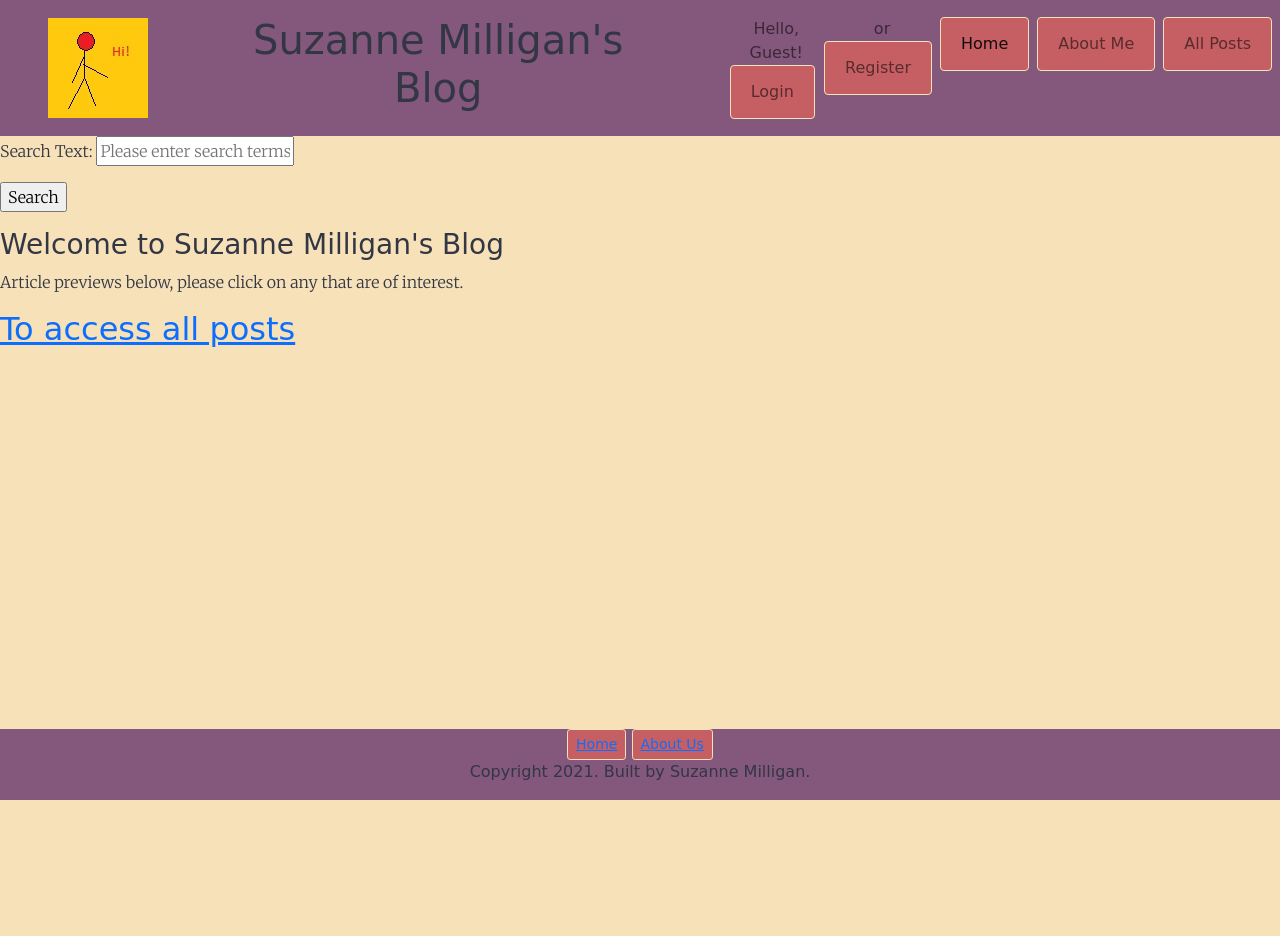
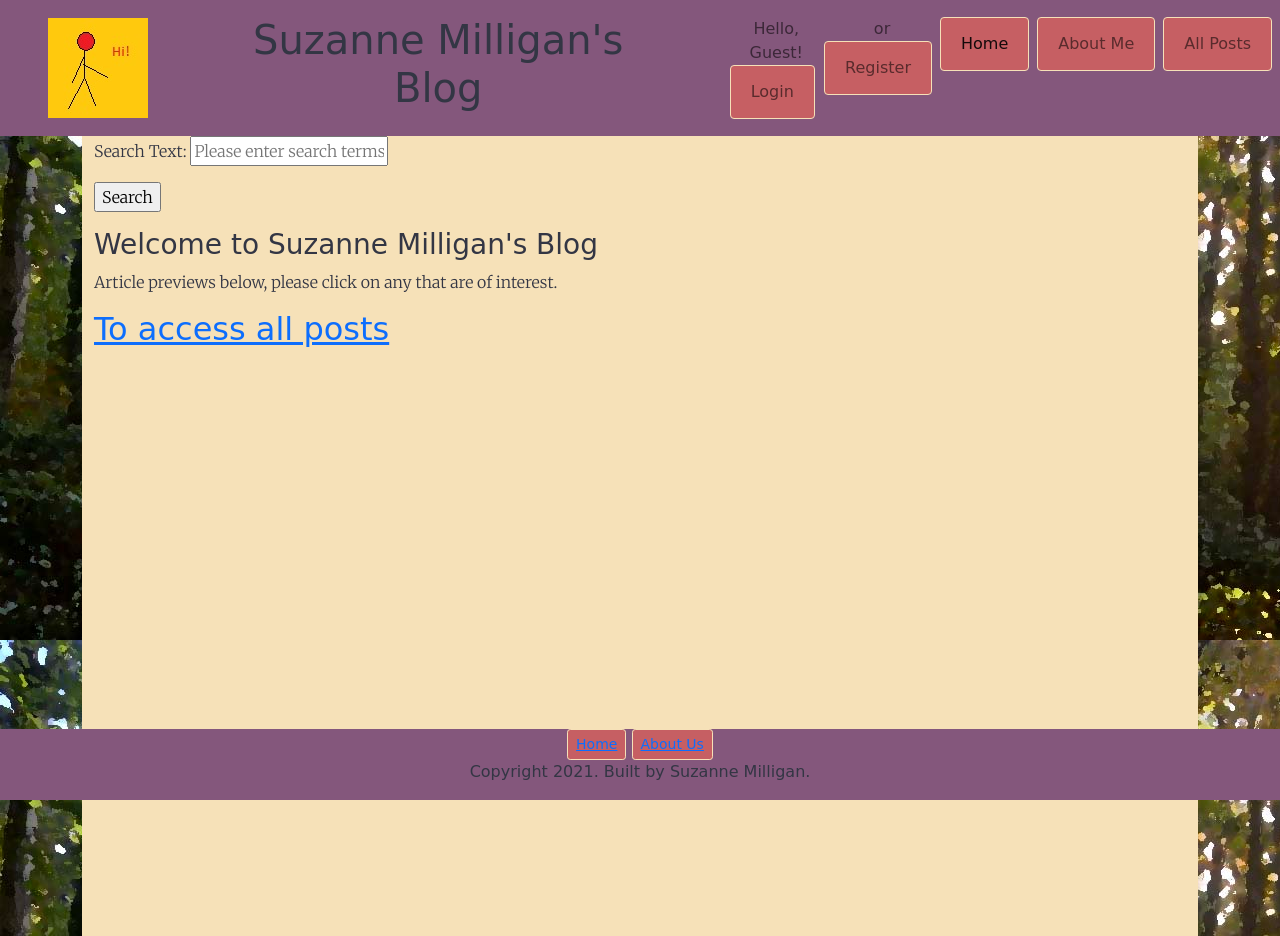
Before and after one commit to milligans/assessment2, a Flask app: page / in a window 1280 px wide. Before the commit the page ends 800 px from the top, so only its background shows below. Run offline with Flask 2, Linux system fonts and the light colour scheme; data that the repository does not hold is empty; parts of the project's set-up code (start-up, migrations or seed data) failed here and were passed over; some libraries are stand-ins or nearby versions; some web fonts are replaced.

Commit message:
Added more styling- all pages now have basic structure

```diff
--- a/blog/static/style.css
+++ b/blog/static/style.css
@@ -1,13 +1,19 @@
 
 body {
     color: #333644;
-    background-color: #F6E1B8;
+    background-color: #C65F63;
+    background-image: url("/img/forest.jpg");
 
     font-family: 'Merriweather', serif;
+
 }
-.content {
-    color: #84577C;
+#home_content {
+    background-color: #F6E1B8;
+    height: 100%;
 
+}
+#wrapping {
+    height: 100vh;
 }
 .navbar {
 
--- a/blog/templates/home.html
+++ b/blog/templates/home.html
@@ -1,5 +1,7 @@
 {% extends "layout.html" %}
+
   {% block content %}
+
 
       {% if reg_flag == True %}
       <b>Thank you for registering</b>
@@ -21,23 +23,26 @@
       </p></form>
 
 
-<div class = "wrapper">
 
-        <div class="title"><h3>Welcome to Suzanne Milligan's Blog</h3></div>
+
+      <div class="title"><h3>Welcome to Suzanne Milligan's Blog</h3>
           <p>Article previews below, please click on any that are of interest.</p>
       </div>
-    <div class = "content">
+        <div class="preview">
           {% for post in posts %}
 
           <p><a href ="{{ url_for('post', post_id=post.id) }}"><img src="{{ url_for('static', filename='img/' + post.image_file) }}" >
             "{{ post.title }}"</a>
               by {{ post.user.username }}
               on {{ post.date }}
-    <b> Subtitle: {{ post.subtitle }}</b>
+            <b> {{ post.subtitle }}</b>
           </p>
 
+
       {% endfor %}
+        </div>
+      <div class = "allpostslink">
         <h2><a href ="{{ url_for('allposts') }}" >To access all posts </a> </h2>
+      </div>
 
-</div>
 {% endblock content %}
--- a/blog/templates/layout.html
+++ b/blog/templates/layout.html
@@ -14,13 +14,14 @@
     <link href="https://fonts.googleapis.com/css2?family=Merriweather:wght@300&family=Montserrat:wght@100&family=Sacramento&display=swap" rel="stylesheet">
     <link rel="preconnect" href="https://fonts.gstatic.com">
     <link href="https://fonts.googleapis.com/css2?family=Potta+One&display=swap" rel="stylesheet">
+    <!-- my favicon            -->
     <link rel = "icon" href = "{{url_for('static', filename='img/favicon.ico')}}" >
     <title>Sue Milligan</title>
 </head>
 
 <body>
 
-    <header>
+
         <div class="container-fluid">
             <nav class="navbar navbar-expand-lg navbar-light" style="background-color: #84577C">
                 <div class="container-fluid">
@@ -105,7 +106,7 @@
                 </div>
             </nav>
         </div>
-    <header>
+
 
     <div>
         {% with messages = get_flashed_messages() %}
@@ -119,11 +120,14 @@
         {% endwith %}
     </div>
 
-    <div id="content">
-        {% block content %}
-        {% endblock %}
+    <div class = container id ="wrapping">
+        <div class ="container-md" id="home_content">
+
+            {% block content %}
+            {% endblock %}
+
+        </div>
     </div>
-
     <footer>
         <button class="btn btn-secondary btn-sm text-nowrap" type="button">
             <a href="{{ url_for('home') }}">Home</a>
```
Also changed, not shown: blog/static/img/forest.jpg (added). Lines whose indentation alone changed are shown as unchanged.
